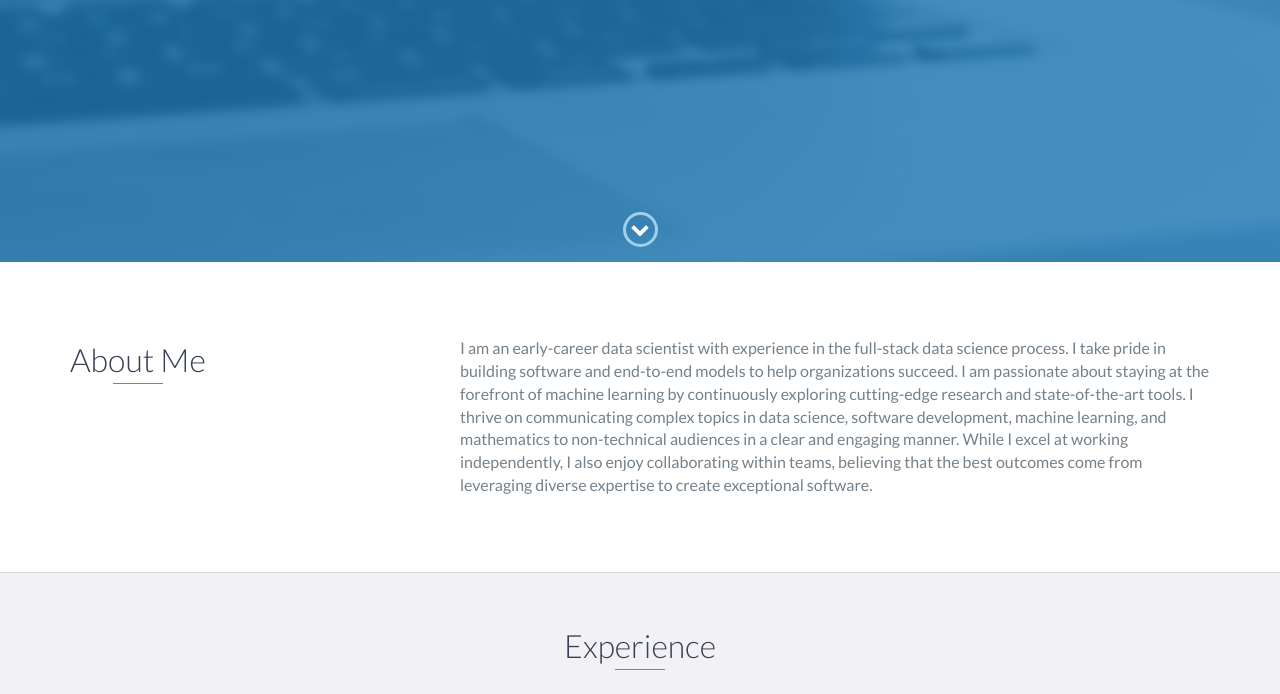
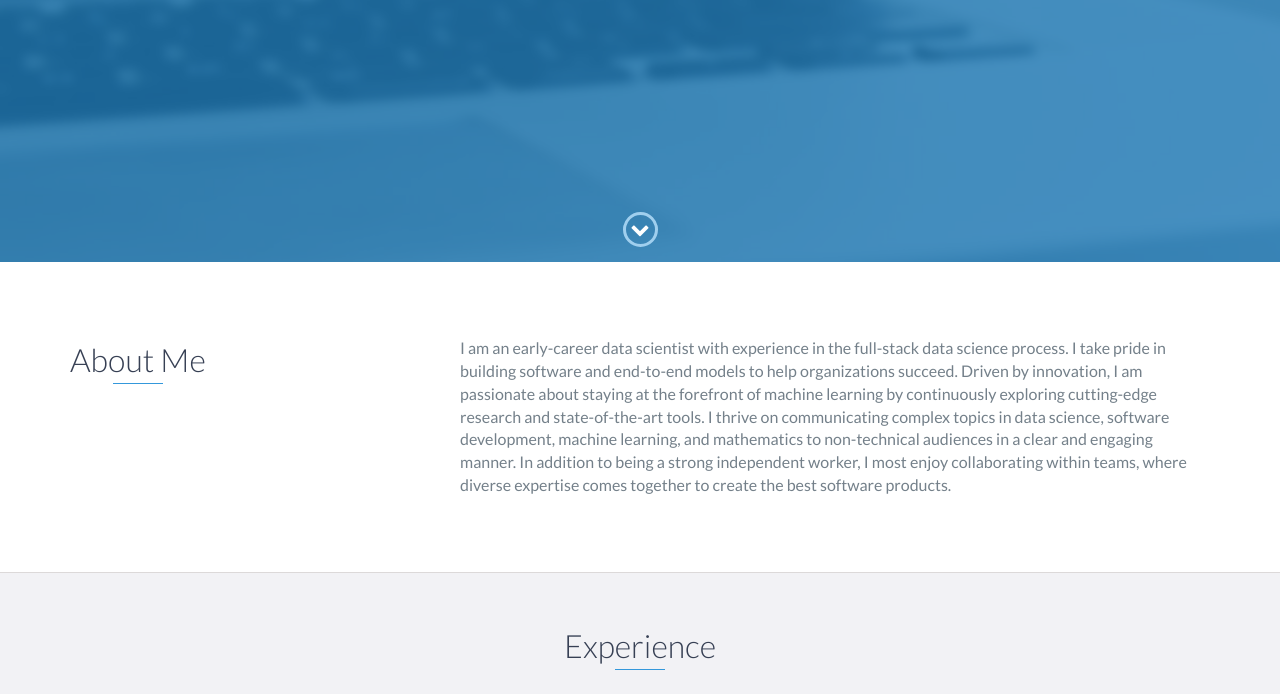
Before and after one commit to srikarvootkur/srikarvootkur.github.io, a website: page index.html in a window 1280 px wide. Shown: the part 538-1232 px from the top of the page. Drawn offline with nearby package versions, Linux system fonts and the light colour scheme.

Commit message:
Update index.html

```diff
--- a/index.html
+++ b/index.html
@@ -75,9 +75,9 @@
                     <p>
                         I am an early-career data scientist with experience in the full-stack data science process.
                         I take pride in building software and end-to-end models to help organizations succeed.
-                        I am passionate about staying at the forefront of machine learning by continuously exploring cutting-edge research and state-of-the-art tools.
+                        Driven by innovation, I am passionate about staying at the forefront of machine learning by continuously exploring cutting-edge research and state-of-the-art tools.
                         I thrive on communicating complex topics in data science, software development, machine learning, and mathematics to non-technical audiences in a clear and engaging manner.
-                        While I excel at working independently, I also enjoy collaborating within teams, believing that the best outcomes come from leveraging diverse expertise to create exceptional software.
+                        In addition to being a strong independent worker, I most enjoy collaborating within teams, where diverse expertise comes together to create the best software products.
                     </p>
                 </div>
             </div>
```
